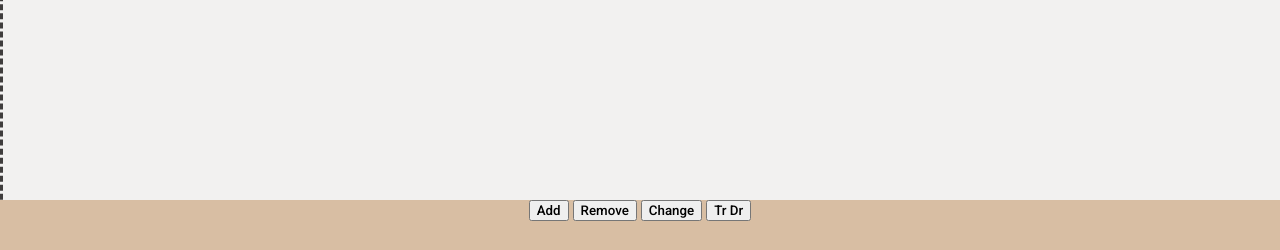
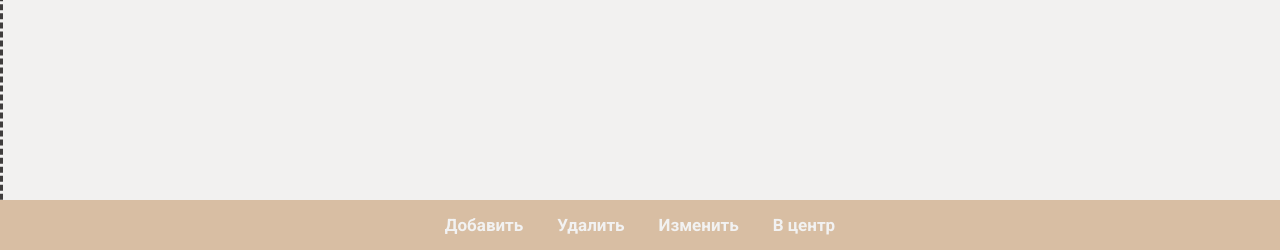
Before and after one commit to SirEagIe/family_tree, a Flask app: page /tree in a window 1280 px wide. Shown: the part 686-936 px from the top of the page. Run offline with Flask 2, Linux system fonts and the light colour scheme; the visitor is signed in with stand-in values (Sample User, id 1); data comes from the database, SQL or seed files in the repository; both versions use the stored data as it was after the commit; data that the repository does not hold is empty; some libraries are stand-ins or nearby versions.

Commit message:
Added some styles

```diff
--- a/app/forms.py
+++ b/app/forms.py
@@ -43,19 +43,19 @@ class RegistrationForm(FlaskForm):
 
 
 class AddToTreeForm(FlaskForm):
-    first_parent = RadioField('First parent', choices=[], default='0')
-    second_parent = RadioField('Second parent', choices=[], default='0')
-    name = StringField('Name', validators=[DataRequired()])
-    is_alive = BooleanField('Alive')
-    date_of_birthday = DateField('Birthday')
-    date_of_death = DateField('Death')
-    description = TextAreaField('Description')
-    image = FileField('image', validators=[FileAllowed(['jpg', 'png', 'jpeg'])])
-    add_submit = SubmitField('Submit')
+    add_first_parent = RadioField('Первый родитель', choices=[], default='0')
+    add_second_parent = RadioField('Второй родитель', choices=[], default='0')
+    name = StringField('Имя', validators=[DataRequired('Это поле должно быть заполнено')])
+    is_alive = BooleanField('Жив')
+    date_of_birthday = DateField('Дата рождения', validators=[DataRequired()])
+    date_of_death = DateField('Дата смерти')
+    description = TextAreaField('Описание')
+    image = FileField('Фото', validators=[FileAllowed(['jpg', 'png', 'jpeg'])])
+    add_submit = SubmitField('Добавить')
 
     def addChoices(self, choices):
-        self.first_parent.choices = choices
-        self.second_parent.choices = choices
+        self.add_first_parent.choices = choices
+        self.add_second_parent.choices = choices
 
     def addHumanInDb(self, db, user_id):
         if self.image.data:
@@ -66,8 +66,8 @@ class AddToTreeForm(FlaskForm):
             filename = 'default.png'
         user = User.query.filter_by(id=user_id).first()
         human = Human(name = self.name.data,
-                      parent_id_1 = self.first_parent.data,
-                      parent_id_2 = self.second_parent.data,
+                      parent_id_1 = self.add_first_parent.data,
+                      parent_id_2 = self.add_second_parent.data,
                       is_alive = self.is_alive.data,
                       date_of_birthday = self.date_of_birthday.data,
                       description = self.description.data,
@@ -85,56 +85,52 @@ class AddToTreeForm(FlaskForm):
         if not recursion_check(db, human.id, parents):
             db.session.delete(human)
             db.session.commit()
-            # ???
-            self.errors.add_submit.append('Невозможно отобразить данные')
 
 class RemoveFromTreeForm(FlaskForm):
-    humans = RadioField('Remove', choices=[])
-    remove_submit = SubmitField('Submit')
+    remove_humans_list = RadioField('Удалить', choices=[])
+    remove_submit = SubmitField('Удалить')
 
     def addChoices(self, choices):
-        self.humans.choices = choices[1:]
+        self.remove_humans_list.choices = choices[1:]
 
     def removeHumanFromDb(self, db):
-        human = Human.query.filter_by(id=self.humans.data).first()
+        human = Human.query.filter_by(id=self.remove_humans_list.data).first()
         db.session.delete(human)
-        db.session.query(Human).filter_by(parent_id_1=self.humans.data).update({Human.parent_id_1: 0})
-        db.session.query(Human).filter_by(parent_id_2=self.humans.data).update({Human.parent_id_2: 0})
+        db.session.query(Human).filter_by(parent_id_1=self.remove_humans_list.data).update({Human.parent_id_1: 0})
+        db.session.query(Human).filter_by(parent_id_2=self.remove_humans_list.data).update({Human.parent_id_2: 0})
         db.session.commit()
 
 
 class ChangeInTreeForm(FlaskForm):
-    humans = RadioField('Change', choices=[])
-    first_parent = RadioField('First parent', choices=[], default='0')
-    second_parent = RadioField('Second parent', choices=[], default='0')
-    name = StringField('Name', validators=[DataRequired()])
-    is_alive = BooleanField('Alive')
-    date_of_birthday = DateField('Birthday')
-    date_of_death = DateField('Death')
-    description = TextAreaField('Description')
-    image = FileField('image', validators=[FileAllowed(['jpg', 'png', 'jpeg'])])
-    change_submit = SubmitField('Submit')
+    change_humans_list = RadioField('Изменить', choices=[])
+    change_first_parent = RadioField('Первый родитель', choices=[], default='0')
+    change_second_parent = RadioField('Второй родитель', choices=[], default='0')
+    name = StringField('Имя', validators=[DataRequired('Это поле должно быть заполнено')])
+    is_alive = BooleanField('Жив')
+    date_of_birthday = DateField('Дата рождения', validators=[DataRequired()])
+    date_of_death = DateField('Дата смерти')
+    description = TextAreaField('Описание')
+    image = FileField('Фото', validators=[FileAllowed(['jpg', 'png', 'jpeg'])])
+    change_submit = SubmitField('Изменить')
 
     def addChoices(self, choices):
-        self.humans.choices = choices[1:]
-        self.first_parent.choices = choices
-        self.second_parent.choices = choices
+        self.change_humans_list.choices = choices[1:]
+        self.change_first_parent.choices = choices
+        self.change_second_parent.choices = choices
         if len(choices) > 1:
-            self.humans.default = choices[1][0]
+            self.change_humans_list.default = choices[1][0]
 
     def changeHumanInDb(self, db):
         parents = []
-        if int(self.first_parent.data):
-            parents.append(int(self.first_parent.data))
-        if int(self.second_parent.data):
-            parents.append(int(self.second_parent.data))
-        if not recursion_check(db, int(self.humans.data), parents):
-            # ???
-            self.change_submit.errors.append('Невозможно отобразить данные')
+        if int(self.change_first_parent.data):
+            parents.append(int(self.change_first_parent.data))
+        if int(self.change_second_parent.data):
+            parents.append(int(self.change_second_parent.data))
+        if not recursion_check(db, int(self.change_humans_list.data), parents):
             return
         update_dict = {Human.name: self.name.data,
-                       Human.parent_id_1: self.first_parent.data,
-                       Human.parent_id_2: self.second_parent.data,
+                       Human.parent_id_1: self.change_first_parent.data,
+                       Human.parent_id_2: self.change_second_parent.data,
                        Human.is_alive: self.is_alive.data,
                        Human.date_of_birthday: self.date_of_birthday.data,
                        Human.description: self.description.data}
@@ -147,5 +143,5 @@ class ChangeInTreeForm(FlaskForm):
             update_dict[Human.date_of_death] = None
         else:
             update_dict[Human.date_of_death] = self.date_of_death.data
-        db.session.query(Human).filter_by(id=self.humans.data).update(update_dict)
+        db.session.query(Human).filter_by(id=self.change_humans_list.data).update(update_dict)
         db.session.commit()
--- a/app/models.py
+++ b/app/models.py
@@ -27,7 +27,7 @@ class Human(db.Model):
     is_alive = db.Column(db.Boolean)
     date_of_birthday = db.Column(db.Date)
     date_of_death = db.Column(db.Date)
-    description = db.Column(db.String(256))
+    description = db.Column(db.String(512))
     image = db.Column(db.String(256))
 
     def __repr__(self):
--- a/app/routes.py
+++ b/app/routes.py
@@ -56,7 +56,7 @@ def tree():
     add_form = AddToTreeForm()
     remove_form = RemoveFromTreeForm()
     change_form = ChangeInTreeForm()
-    choices = [('0', 'Nobody')]
+    choices = [('0', 'Никто')]
     for human in humans:
         choices.append((human.id, human.name+' (' + str(human.date_of_birthday) + ')'))
     add_form.addChoices(choices)
--- a/app/static/css/base.css
+++ b/app/static/css/base.css
@@ -1,6 +1,11 @@
 * {
   margin: 0;
   font-family: 'Roboto', sans-serif;
+  user-select: none;
+}
+
+input, textarea {
+  user-select: text;
 }
 
 body {
--- a/app/static/css/tree.css
+++ b/app/static/css/tree.css
@@ -145,4 +166,57 @@ textarea {
   height: 150px;
   margin: 15px auto;
   overflow: scroll;
+  user-select: text;
 }
+
+.button {
+  color: #f2f2f2;
+  text-decoration: none;
+  font-size: 17px;
+  font-weight: 700;
+  display: inline-block;
+  text-align: center;
+  height: 100%;
+  padding: 0 15px;
+  line-height: 50px;
+}
+
+.button:hover {
+  background-color: #8D4D2A;
+  cursor: pointer;
+}
+
+.human-list {
+  background-color: #F2F1F0;
+  padding: 5px;
+}
+
+.form li {
+  margin: 10px 0;
+}
+
+input[type=radio] {
+  display: none;
+}
+
+input[type=radio] + label {
+  cursor: pointer;
+  border: 1px solid #8D4D2A;
+  border-radius: 6px;
+  padding: 3px;
+  display: block;
+  overflow: hidden;
+  font-size: 15px;
+}
+
+input[type=radio] + label:hover::after {
+  content: normal;
+}
+
+input[type=radio]:checked + label {
+	background: rgba(114, 58, 35, 0.7);
+}
+
+.form p input, textarea {
+  margin-top: 10px;
+}
--- a/app/static/js/modal_windows.js
+++ b/app/static/js/modal_windows.js
@@ -47,7 +47,8 @@ document.ready = function() {
     addForm.style.display = "none";
     removeForm.style.display = "none";
     changeForm.style.display = "none";
-    chooseHuman.style.display = "block";
+    chooseHuman.style.display = "inline-block";
+    chooseButton.style.display = "inline-block";
     changeHuman.style.display = "none";
   };
   addAlive.onchange = function() {
@@ -82,6 +83,7 @@ document.ready = function() {
     changeAlive.checked = 1;
     changeDeath.disabled = 1;
     chooseHuman.style.display = "none";
+    chooseButton.style.display = "none";
     changeHuman.style.display = "block";
     var humans = document.querySelectorAll(".choose-human input");
     choosenHumanID = 0;
@@ -93,18 +95,18 @@ document.ready = function() {
       if(human.id == choosenHumanID) {
         console.log(human);
         if(human.parents != undefined) {
-          document.querySelectorAll(".change-human #first_parent input").forEach(item => {
+          document.querySelectorAll(".change-human .change-first-parent input").forEach(item => {
             if(item.value == human.parents[0])
               item.checked = 1;
           });
-          document.querySelectorAll(".change-human #second_parent input").forEach(item => {
+          document.querySelectorAll(".change-human .change-second-parent input").forEach(item => {
             if(item.value == human.parents[1])
               item.checked = 1;
           });
         }
         else {
-          document.querySelector(".change-human #first_parent input").checked = 1;
-          document.querySelector(".change-human #second_parent input").checked = 1;
+          document.querySelector(".change-human .change-first-parent input").checked = 1;
+          document.querySelector(".change-human .change-second-parent input").checked = 1;
         }
         document.querySelector(".change-human #name").value = human.title;
         document.querySelector(".change-human #description").value = human.description;
--- a/app/templates/tree.html
+++ b/app/templates/tree.html
@@ -62,103 +62,113 @@
     <div class="form add-human-form">
       <form action="" method="post" enctype="multipart/form-data">
         {{ add_form.hidden_tag() }}
-        <div class="add-parent add-first-parent">
+        <div class="human-list add-parent add-first-parent">
           <input type="text" onkeyup="search('.add-first-parent')" placeholder="Поиск имен..">
-          {{ add_form.first_parent(class_="fp") }}
+          {{ add_form.add_first_parent(class_="fp") }}
         </div>
-        <div class="add-parent add-second-parent">
+        <div class="human-list add-parent add-second-parent">
           <input type="text" onkeyup="search('.add-second-parent')" placeholder="Поиск имен..">
-          {{ add_form.second_parent(class_="sp") }}
+          {{ add_form.add_second_parent(class_="sp") }}
         </div>
-        <br>
-        {{ add_form.name.label }}
-        {{ add_form.name }}
-        <br>
+        <p>
+        {{ add_form.name(placeholder="Имя") }}
+        </p>
+        <p>
         {{ add_form.is_alive.label }}
         {{ add_form.is_alive(class_="add-alive") }}
-        <br>
+        </p>
+        <p>
         {{ add_form.date_of_birthday.label }}
         {{ add_form.date_of_birthday(max="2100-12-31") }}
-        <br>
+        </p>
+        <p>
         {{ add_form.date_of_death.label }}
         {{ add_form.date_of_death(class_="add-death", max="2100-12-31") }}
-        <br>
-        {{ add_form.description.label }}
-        {{ add_form.description }}
-        <br>
+        </p>
+        <p>
+        {{ add_form.description(placeholder="Описание") }}
+        </p>
+        <p>
         {{ add_form.image.label }}
         {{ add_form.image }}
-        <br>
+        </p>
+        <p>
         {{ add_form.add_submit() }}
         {% for error in add_form.image.errors %}
           <span style="color: red;">[{{ error }}]</span>
         {% endfor %}
+        </p>
       </form>
     </div>
     <!-- Форма для удаления -->
     <div class="form remove-human-form">
       <form action="" method="post">
         {{ remove_form.hidden_tag() }}
-        <div class="remove-human">
+        <div class="human-list remove-human">
           <input type="text" onkeyup="search('.remove-human')" placeholder="Поиск имен..">
-          {{ remove_form.humans(class_="rm") }}
+          {{ remove_form.remove_humans_list(class_="rm") }}
         </div>
         <br>
         {{ remove_form.remove_submit() }}
       </form>
-      {% if not remove_form.humans.choices %}
+      {% if not remove_form.remove_humans_list.choices %}
       <script type="text/javascript">
         document.querySelector(".remove-human-form form").style.display = "none";
       </script>
-      <span>Удалять некого</span>
+      <span style="color: red; font-size: 20px;">Удалять некого</span>
       {% endif %}
     </div>
     <!-- Форма для изменения -->
     <div class="form change-human-form">
       <form action="" method="post" enctype="multipart/form-data">
         {{ change_form.hidden_tag() }}
-        <div class="choose-human" style="display: block">
+        <div class="human-list choose-human">
           <input type="text" onkeyup="search('.choose-human')" placeholder="Поиск имен..">
-          {{ change_form.humans }}
-          <button type="button" class="choose-button">Next</button>
+          {{ change_form.change_humans_list(class_="chng") }}
         </div>
-
-        <div class="change-human" style="display: none; width: 100%">
-          <div class="change-parent change-first-parent">
+        <br>
+        <button type="button" class="choose-button">Далее</button>
+        <div class="change-human">
+          <div class="human-list change-parent change-first-parent">
             <input type="text" onkeyup="search('.change-first-parent')" placeholder="Поиск имен..">
-            {{ change_form.first_parent }}
+            {{ change_form.change_first_parent(class_="fp") }}
           </div>
-          <div class="change-parent change-second-parent">
+          <div class="human-list change-parent change-second-parent">
             <input type="text" onkeyup="search('.change-second-parent')" placeholder="Поиск имен..">
-            {{ change_form.second_parent }}
+            {{ change_form.change_second_parent(class_="sp") }}
           </div>
-          <br>
-          {{ change_form.name.label }}
-          {{ change_form.name }}
-          <br>
+          <p>
+          {{ change_form.name(placeholder="Имя") }}
+          </p>
+          <p>
           {{ change_form.is_alive.label }}
           {{ change_form.is_alive(class_="change-alive") }}
-          <br>
+          </p>
+          <p>
           {{ change_form.date_of_birthday.label }}
           {{ change_form.date_of_birthday(max="2100-12-31") }}
-          <br>
+          </p>
+          <p>
           {{ change_form.date_of_death.label }}
           {{ change_form.date_of_death(class_="change-death", max="2100-12-31") }}
-          <br>
-          {{ change_form.description.label }}
-          {{ change_form.description }}
-          <br>
+          </p>
+          <p>
+          {{ change_form.description(placeholder="Описание") }}
+          </p>
+          <p>
           {{ change_form.image.label }}
           {{ change_form.image }}
-          <br>
+          </p>
+          <p>
           {{ change_form.change_submit() }}
+          </p>
         </div>
       </form>
-      {% if not change_form.humans.choices %}
+      {% if not change_form.change_humans_list.choices %}
       <script type="text/javascript">
         document.querySelector(".change-human-form form").style.display = "none";
       </script>
-      <span>Изменять некого</span>
+      <span style="color: red; font-size: 20px;">Изменять некого</span>
       {% endif %}
     </div>
 
@@ -167,10 +177,10 @@
 
     <!-- Кнопки для добавления/удаления/изменения -->
     <div class="buttons">
-      <button class="add-button">Add</button>
-      <button class="remove-button">Remove</button>
-      <button class="change-button">Change</button>
-      <button class="transp-draggable">Tr Dr</button>
+      <div class="button add-button">Добавить</div>
+      <div class="button remove-button">Удалить</div>
+      <div class="button change-button">Изменить</div>
+      <div class="button transp-draggable">В центр</div>
     </div>
 
     {% for d in data %}
```
Also changed, not shown: other parts of app/static/css/tree.css (+25 -4 lines), app.db.
